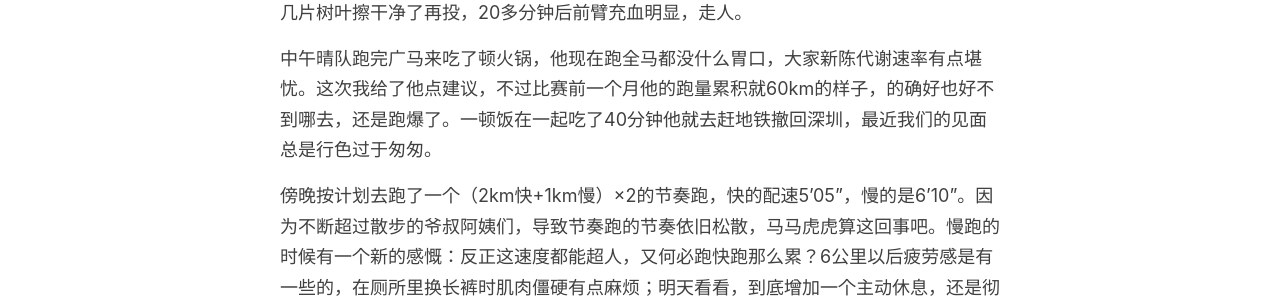
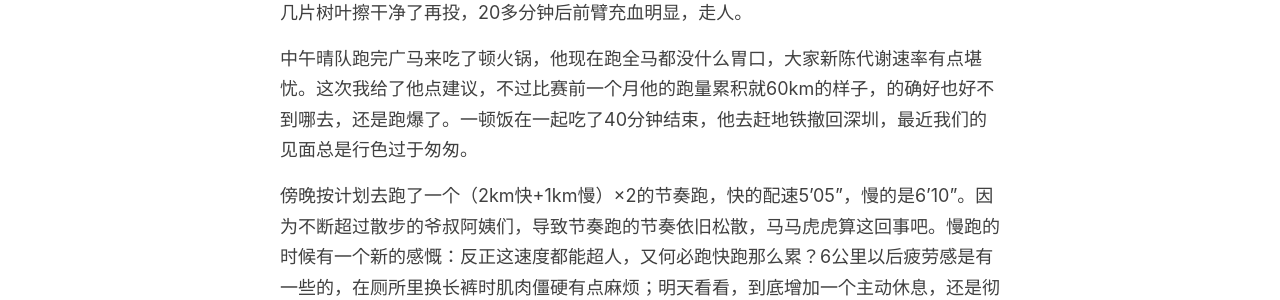
Before and after one commit to athletik/athletik.github.io, a Jekyll site: the page built from _posts/2020-12-13-铅球&场地节奏跑.md, in a window 1280 px wide. Shown: the part 413-713 px from the top of the page. Built offline with Jekyll 4.4.1, drawn with Linux system fonts in a browser that asks for light colours; comment, search, counter and statistics services are not loaded.

Commit message:
Update 2020-12-13-铅球&场地节奏跑.md

```diff
--- a/_posts/2020-12-13-铅球&场地节奏跑.md
+++ b/_posts/2020-12-13-铅球&场地节奏跑.md
@@ -6,7 +6,7 @@ title: 铅球&场地节奏跑
 
 昨晚没太睡好，今天起床又已经8点多了，就不必勉强自己去晨跑，把一周一次的场地练习改到了燕子岗下午的那个开放窗口。但也不想闲着，10点多晃悠着把铅球带到小区楼下空地开练；张弓搭箭，转脚挺胯，微喝一声，第一球就正正命中地上的一坨狗屎。那屎外层都已经风干，这球下去，砸出了爆浆的效果，现场难以描述。原地骂了几句不文明养犬人，找几片树叶擦干净了再投，20多分钟后前臂充血明显，走人。
 
-中午晴队跑完广马来吃了顿火锅，他现在跑全马都没什么胃口，大家新陈代谢速率有点堪忧。这次我给了他点建议，不过比赛前一个月他的跑量累积就60km的样子，的确好也好不到哪去，还是跑爆了。一顿饭在一起吃了40分钟他就去赶地铁撤回深圳，最近我们的见面总是行色过于匆匆。
+中午晴队跑完广马来吃了顿火锅，他现在跑全马都没什么胃口，大家新陈代谢速率有点堪忧。这次我给了他点建议，不过比赛前一个月他的跑量累积就60km的样子，的确好也好不到哪去，还是跑爆了。一顿饭在一起吃了40分钟结束，他去赶地铁撤回深圳，最近我们的见面总是行色过于匆匆。
 
 傍晚按计划去跑了一个（2km快+1km慢）×2的节奏跑，快的配速5'05"，慢的是6'10"。因为不断超过散步的爷叔阿姨们，导致节奏跑的节奏依旧松散，马马虎虎算这回事吧。慢跑的时候有一个新的感慨：反正这速度都能超人，又何必跑快跑那么累？6公里以后疲劳感是有一些的，在厕所里换长裤时肌肉僵硬有点麻烦；明天看看，到底增加一个主动休息，还是彻底跑休。统计了一下本周跑量，还差1公里左右赶上晴队今天一天的里程。
 
```
